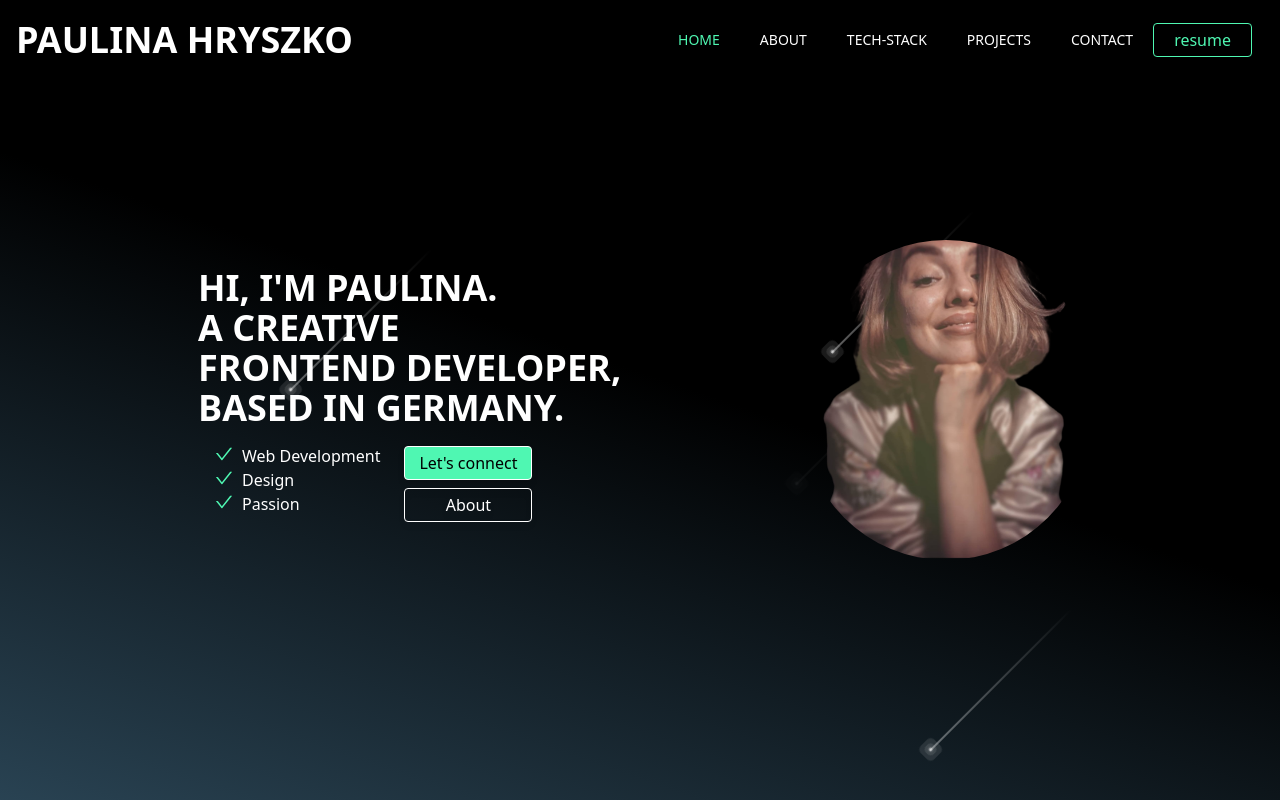
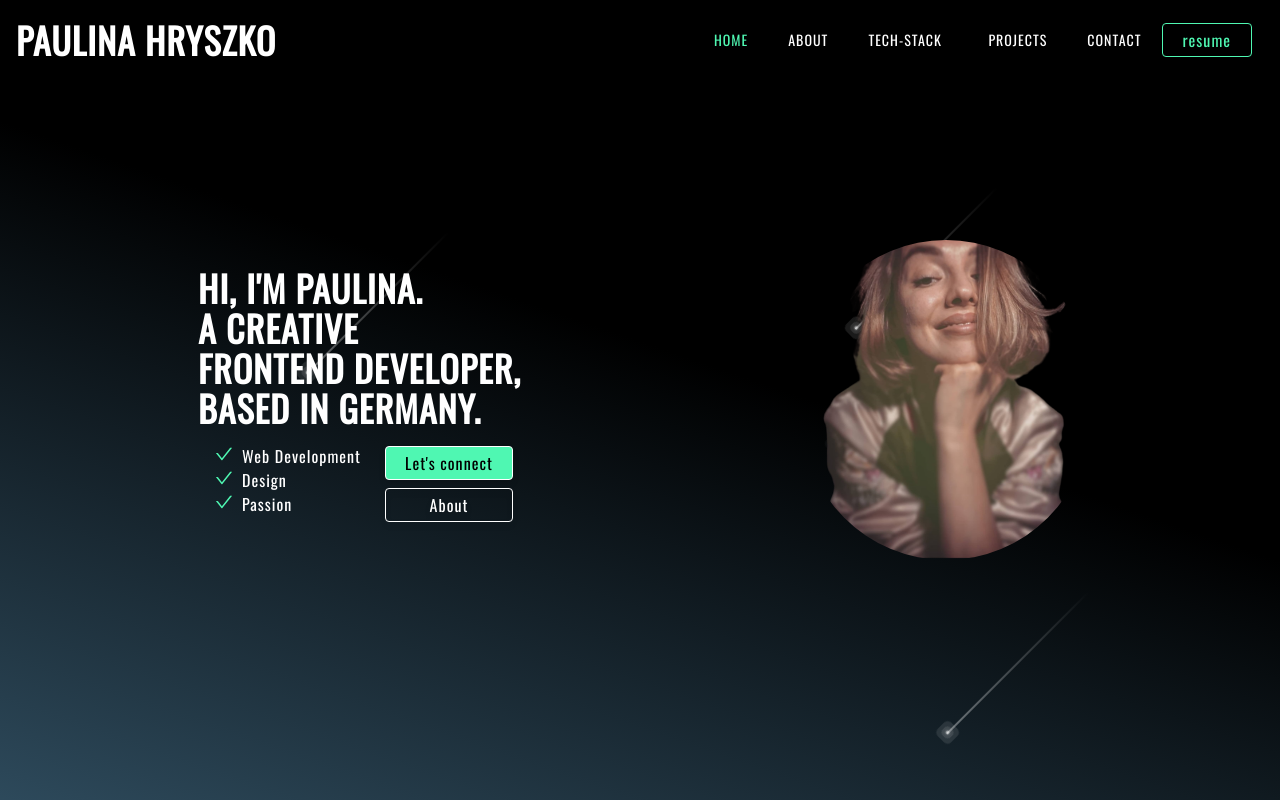
Before and after one commit to paulinahry/portfolio2023, a Next.js app: page / in a window 1280 px wide. Shown: the top 800 px of the page. Built offline with nearby package versions, Linux system fonts and the light colour scheme.

Commit message:
fonts changed to Oswald

```diff
--- a/pages/index.js
+++ b/pages/index.js
@@ -16,6 +16,8 @@ export default function Home() {
       <Head>
         <title>Paulina Hryszko | Full Stack Developer</title>
         <meta name="description" content="MERN Fullstack Web Developer " />
+        <link href="https://fonts.googleapis.com/css2?family=Oswald&display=swap" rel="stylesheet"
+/>
         <link rel="icon" href="/favicon.ico" />
       </Head>
 
--- a/styles/global.css
+++ b/styles/global.css
@@ -1,12 +1,11 @@
 @tailwind base;
 @tailwind components;
 @tailwind utilities;
+@import url('https://fonts.googleapis.com/css2?family=Oswald&display=swap');
+
 
 
 @layer base {
-    /* body {
-        @apply bg-[custom values hexcode]
-    }  */
 
     h1, h2, h2, h3, h4, h5, h6 {
         @apply font-bold
@@ -34,6 +33,8 @@ body {
     margin: 0;
     overflow-x: hidden;
     position: relative;
+    font-family: Oswald ;
+    letter-spacing: 1px;
     /* background-image: url('../src/assets/images/background.png');
     background-size: contain;
     background-position: center; */
--- a/tailwind.config.js
+++ b/tailwind.config.js
@@ -23,7 +23,8 @@ module.exports = {
       },
       fontFamily: {
         savete: "savete",
-        macherie: "macherie"
+        macherie: "macherie",
+        oswald: ["Oswald", "sans-serif"]
       },
       boxShadow: {
         standard: "0px 4px 4px rgba(0, 0, 0, 0.25)",
```
